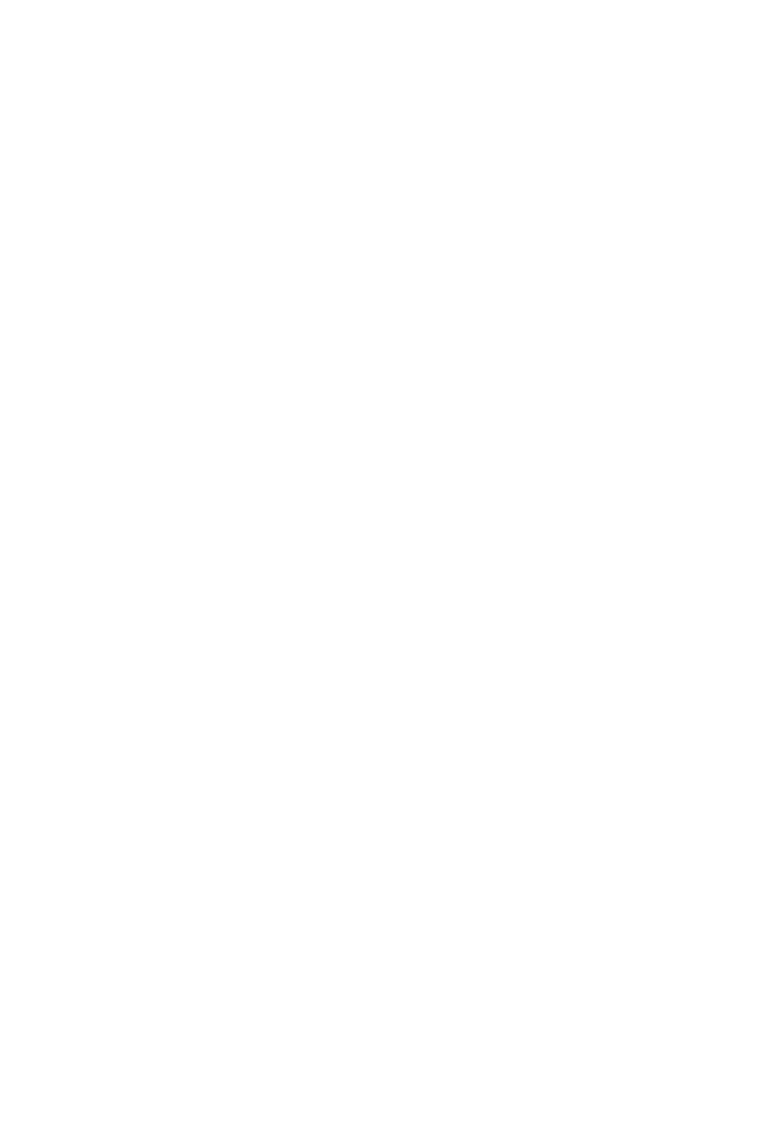
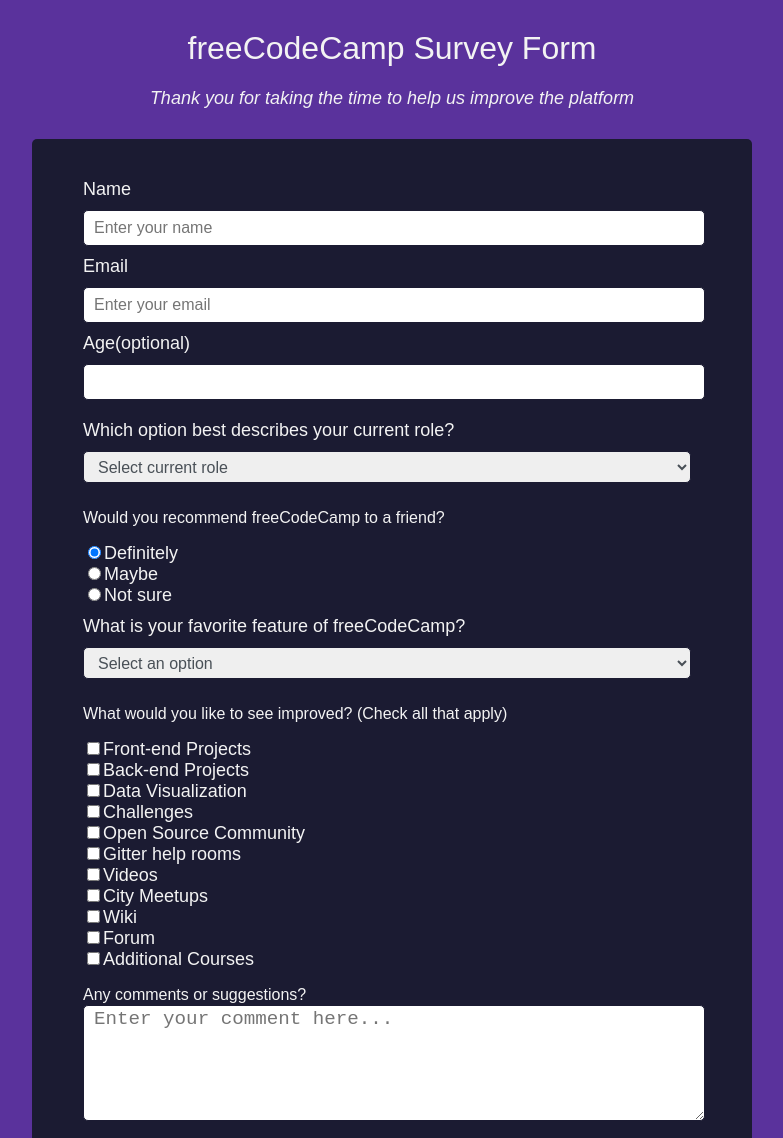
Before and after one commit to marcosestudo/freeCodeCamp, a plain HTML site: page html_css/surveyFormChallenge/index.html in a window 1280 px wide. Shown: the top 1138 px of the page, without its empty margins (248-1031 px from the left). Before the commit the page ends 800 px from the top, so only its background shows below. Drawn offline with Linux system fonts and the light colour scheme.

```diff
--- a/html_css/surveyFormChallenge/index.html
+++ b/html_css/surveyFormChallenge/index.html
@@ -5,11 +5,77 @@
   <meta charset="UTF-8">
   <meta http-equiv="X-UA-Compatible" content="IE=edge">
   <meta name="viewport" content="width=device-width, initial-scale=1.0">
-  <title>Document</title>
+  <title>Survey Form</title>
+  <link rel="stylesheet" href="styles.css">
 </head>
 
 <body>
+  <header>
+    <h1 id="title">freeCodeCamp Survey Form</h1>
+    <p id="description">Thank you for taking the time to help us improve the platform</p>
+  </header>
+  <section>
+    <form action="#" id="survey-form">
+      <fieldset>
+        <label for="name" id="name-label">Name</label>
+        <input type="text" name="name" id="name" placeholder="Enter your name" required />
+        <label for="email" id="email-label">Email</label>
+        <input type="email" name="email" id="email" placeholder="Enter your email" required />
+        <label for="age" id="number-label">Age(optional)</label>
+        <input type="number" name="number" id="number" min="1" max="120" />
+      </fieldset>
 
+      <fieldset class="dropdown-field">
+        <label for="dropdown">Which option best describes your current role?</label>
+        <select name="role" id="dropdown" required>
+          <option value="" selected disabled>Select current role</option>
+          <option value="student">Student</option>
+          <option value="job">Full Time Job</option>
+          <option value="learner">Full Time Learner</option>
+          <option value="notToSay">Prefer not to say</option>
+          <option value="other">Other</option>
+        </select>
+      </fieldset>
+
+      <fieldset>
+        <p>Would you recommend freeCodeCamp to a friend?</p>
+        <label><input type="radio" name="recommend" checked />Definitely</label>
+        <label><input type="radio" name="recommend" />Maybe</label>
+        <label><input type="radio" name="recommend" />Not sure</label>
+      </fieldset>
+
+      <fieldset class="dropdown-field">
+        <label for="feature-dropdown">What is your favorite feature of freeCodeCamp?</label>
+        <select name="feature" id="feature-dropdown" required>
+          <option value="" selected disabled>Select an option</option>
+          <option value="challenges">Challenges</option>
+          <option value="projects">Projects</option>
+          <option value="community">Community</option>
+          <option value="openSource">Open Source</option>
+        </select>
+      </fieldset>
+
+      <fieldset>
+        <p>What would you like to see improved? (Check all that apply)</p>
+        <label><input type="checkbox" name="toImprove" value="" />Front-end Projects</label>
+        <label><input type="checkbox" name="toImprove" value="" />Back-end Projects</label>
+        <label><input type="checkbox" name="toImprove" value="" />Data Visualization</label>
+        <label><input type="checkbox" name="toImprove" value="" />Challenges</label>
+        <label><input type="checkbox" name="toImprove" value="" />Open Source Community</label>
+        <label><input type="checkbox" name="toImprove" value="" />Gitter help rooms</label>
+        <label><input type="checkbox" name="toImprove" value="" />Videos</label>
+        <label><input type="checkbox" name="toImprove" value="" />City Meetups</label>
+        <label><input type="checkbox" name="toImprove" value="" />Wiki</label>
+        <label><input type="checkbox" name="toImprove" value="" />Forum</label>
+        <label><input type="checkbox" name="toImprove" value="" />Additional Courses</label>
+      </fieldset>
+
+      <fieldset>
+        <p>Any comments or suggestions?</p>
+        <textarea name="soggestion" id="suggestions" cols="50" rows="5" placeholder="Enter your comment here..."></textarea>
+      </fieldset>
+    </form>
+  </section>
 </body>
 
 </html>
--- /dev/null
+++ b/html_css/surveyFormChallenge/styles.css
@@ -0,0 +1,76 @@
+/* Body */
+
+body {
+  margin: 0;
+  padding: 0;
+  font-family: Poppins, sans-serif;
+  color: #f3f3f3;
+  background-color: #582f9bfb;
+}
+
+/* Header */
+
+header {
+  margin: 30px 0;
+}
+
+header h1,
+header p {
+  text-align: center;
+}
+
+#title {
+  font-size: 32px;
+  font-weight: 400;
+}
+
+#description {
+  font-size: 18px;
+  font-weight: 200;
+  font-style: italic;
+}
+
+/* Form */
+
+form {
+  width: 50%;
+  margin: 0 auto;
+  border-radius: 5px;
+  background-color: #1b1b32;
+  padding: 40px;
+}
+
+fieldset {
+  width: 95%;
+  margin: 0px auto;
+  padding: 0 10px 0 0;
+  border: none;
+}
+
+.dropdown-field {
+  margin-top: 10px;
+}
+
+label {
+  display: block;
+  font-size: 18px;
+  font-weight: 400;
+}
+
+input:not(input[type="radio"], input[type="checkbox"]),
+select,
+textarea {
+  margin: 10px auto;
+  width: 100%;
+  min-height: 2em;
+  border-radius: 5px;
+  border: 1px solid #1b1b32;
+  color: #495057;
+  padding-left: 10px;
+  font-size: 1rem;
+}
+
+textarea {
+  font-size: 1.2rem;
+  margin-top: -15px;
+}
```
Also changed, not shown: html_css/cafeMenu/index.html (+1 -1 lines), html_css/coloredMarkers/index.html (+1 -1 lines), html_css/registrationForm/index.html (+6 -6 lines), html_css/cafeMenu/styles.css (renamed from html_css/cafeMenu/style.css), html_css/coloredMarkers/styles.css (renamed from html_css/coloredMarkers/style.css), html_css/registrationForm/styles.css (renamed from html_css/registrationForm/style.css), html_css/surveyFormChallenge/style.css (deleted).
